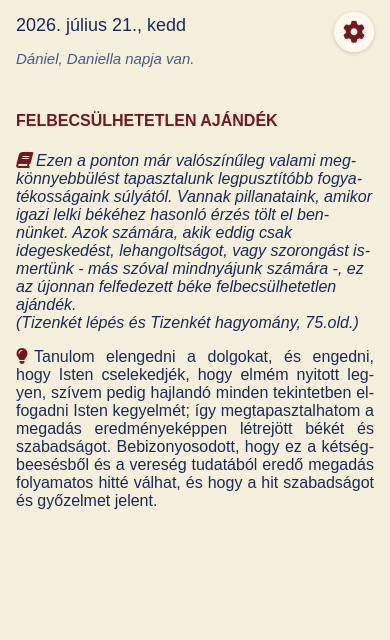
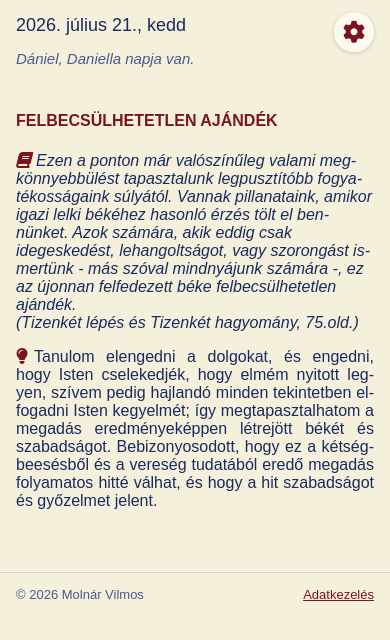
Before and after one commit to moln4rvilmos/napi-elmelkedes, a website: page index.html in a window 390 px wide. Drawn offline with Linux system fonts and the light colour scheme.

Commit message:
Lábléc hozzáadva: copyright + adatkezelési oldal

```diff
--- a/index.html
+++ b/index.html
@@ -73,10 +73,16 @@
 <div id="tartalom" class="day-paragraph"></div>
 <div id="jozanUzenet" class="jozan-uzenet"></div>
 
+<footer class="labjegyzet">
+    <span>&copy; <span id="evszam"></span> Molnár Vilmos</span>
+    <a href="adatkezeles.html">Adatkezelés</a>
+</footer>
+
 <script src="napok.js"></script>
 <script src="nevnapok.js"></script>
 <script>
     const today = new Date();
+    document.getElementById('evszam').textContent = today.getFullYear();
     const KULCS = 'tisztaNap';
     const BETU_KULCS = 'betuMeret';
     const ikon = '<i class="fa-solid fa-cake-candles"></i>';
--- a/stilus.css
+++ b/stilus.css
@@ -268,6 +268,24 @@ body.betu-nagy .jozan-uzenet { font-size: 22px; }
     color: #fdfaf0;
 }
 
+/* === LÁBLÉC === */
+.labjegyzet {
+    max-width: 800px;
+    width: 80%;
+    box-sizing: border-box;
+    margin: 30px auto 10px;
+    padding: 14px 20px;
+    display: flex;
+    flex-wrap: wrap;
+    justify-content: space-between;
+    gap: 8px;
+    font-size: 13px;
+}
+
+.labjegyzet a {
+    text-decoration: underline;
+}
+
 /* === VILÁGOS TÉMA === */
 @media (prefers-color-scheme: light) {
     body {
@@ -283,6 +301,13 @@ body.betu-nagy .jozan-uzenet { font-size: 22px; }
     }
     .nevnap {
         color: #4a5a8e;
+    }
+    .labjegyzet {
+        color: #4a5a8e;
+        border-top: 1px solid rgba(26, 42, 94, 0.15);
+    }
+    .labjegyzet a {
+        color: #7a1520;
     }
 }
 
@@ -364,6 +389,13 @@ body.betu-nagy .jozan-uzenet { font-size: 22px; }
         border-color: #7a1520;
         color: #f0e8c8;
     }
+    .labjegyzet {
+        color: #e08080;
+        border-top: 1px solid rgba(240, 232, 200, 0.15);
+    }
+    .labjegyzet a {
+        color: #d4a017;
+    }
 }
 
 /* === MOBIL (max 640px): nincs kártya, teljes szélesség === */
@@ -386,4 +418,11 @@ body.betu-nagy .jozan-uzenet { font-size: 22px; }
         margin: 0;
         padding: 16px;
     }
+
+    .labjegyzet {
+        width: 100%;
+        box-sizing: border-box;
+        padding-left: 16px;
+        padding-right: 16px;
+    }
 }
```
Also changed, not shown: adatkezeles.html (added, +51 -0 lines).
